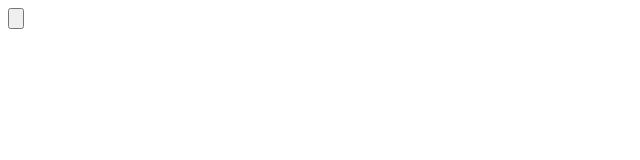
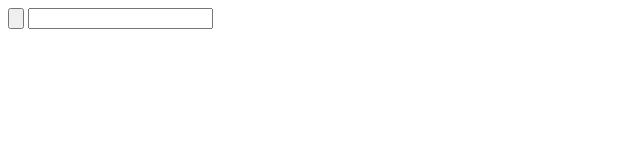
Before and after one commit to jiang1590/TaoJiang, a plain HTML site: page index.html in a window 1280 px wide. Shown: the whole page, without its empty margins (0-640 px from the left). Drawn offline with Linux system fonts and the light colour scheme.

Commit message:
添加一个input
是text类型

```diff
--- a/index.html
+++ b/index.html
@@ -7,5 +7,6 @@
 <body>
     <div></div>
     <input type="button" name="name" value="">
+    <input type="text" name="name" value="">
 </body>
 </html>
```
